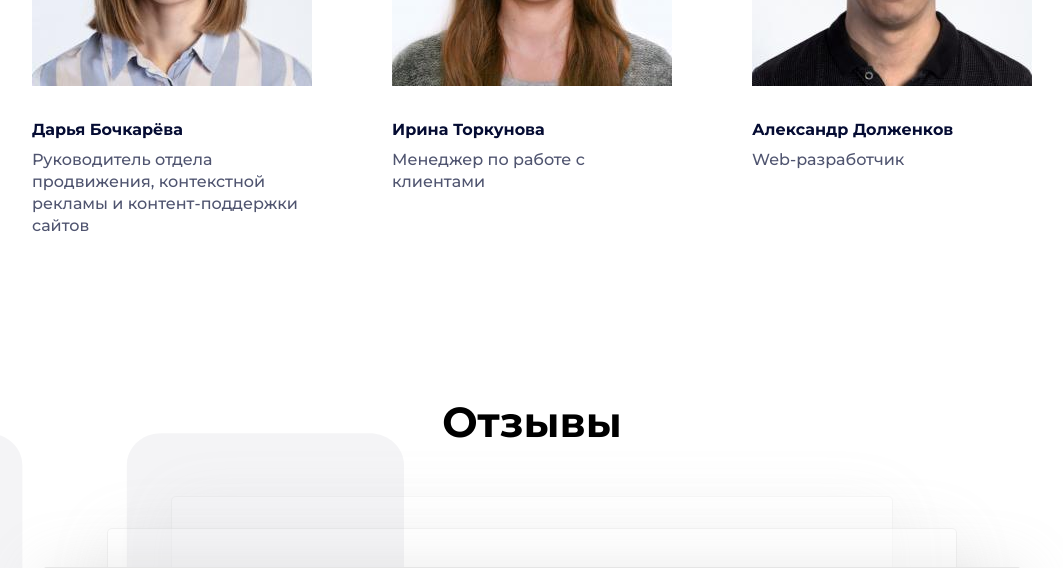
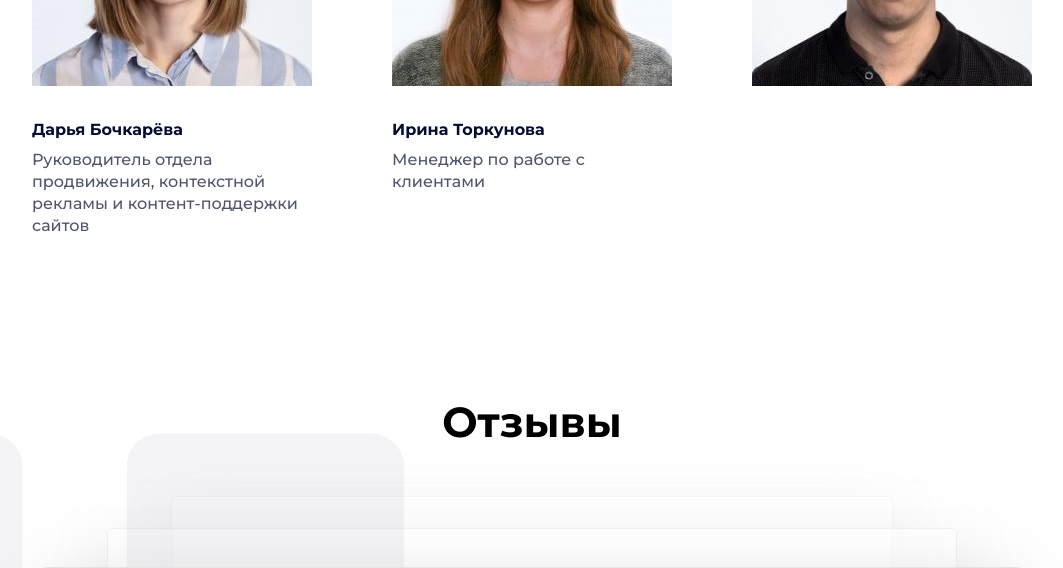
Before and after one commit to JonyKub/ProjectX, a website: page index.html in a window 1280 px wide. Shown: the part 7020-7588 px from the top of the page, without its empty margins (108-1171 px from the left). Drawn offline with nearby package versions, Linux system fonts and the light colour scheme.

Commit message:
Update index.html

```diff
--- a/index.html
+++ b/index.html
@@ -575,8 +575,6 @@
                     <img src="img/team/Aleksandr-Dolzhenkov.jpg" alt="сотрудник">
                 </div>
                 <div class="team__descr">
-                    <div class="team__descr-name">Александр Долженков</div>
-                    <div class="team__descr-position">Web-разработчик</div>
                 </div>
             </div>
         </div>
```
